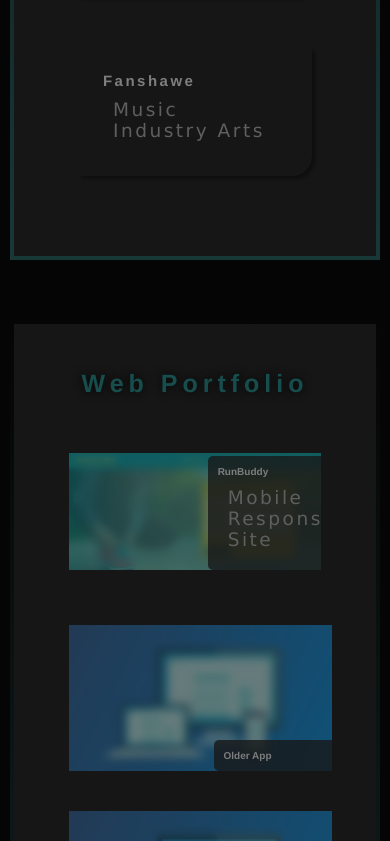
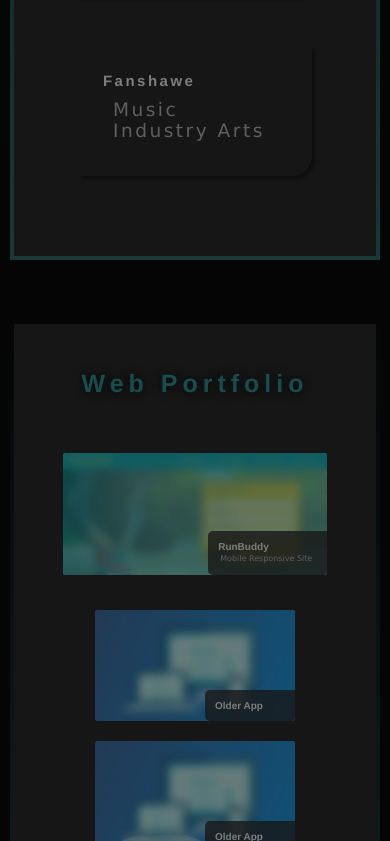
Before and after one commit to stevedusome/portfolio, a plain HTML site: page index.html in a window 390 px wide. Shown: the part 1159-2000 px from the top of the page. Drawn offline with Linux system fonts and the light colour scheme.

Commit message:
bugfix for portfolio section

```diff
--- a/style.css
+++ b/style.css
@@ -499,14 +499,19 @@ footer img {
 
   .bodywrapper {
     flex-direction: column;
+    justify-content: center;
   }
   .edu {
     margin: 25px;
     width: 80%;
   }
 
+  .portmain {
+    margin: 20px 0px 0px 0px;
+  }
+
   .portsmall {
-    width: 90%;
+    width: 427px;
   }
 
   .portdesc {
@@ -561,13 +566,19 @@ footer img {
     height:160px;
   }
 
+  .portsmall {
+    width:320px;
+  }
+
 
 .heading {
   padding-bottom: 35px;
 }
 
 .portdesc p {
-  font-size:8;
+  font-size:8px;
+  margin: 2px;
+  letter-spacing: 0px;
 }
 
 .portdesc h3 {
@@ -583,7 +594,7 @@ footer img {
 }
 
 .portmain {
-  border-radius: 0px;
+  border-radius: 3px;
 }
 
 .portblur {
@@ -599,4 +610,8 @@ footer img {
     width:200px;
     height:100px;
   }
+
+  .portsmall {
+    width:200px;
+  }
 }
```
